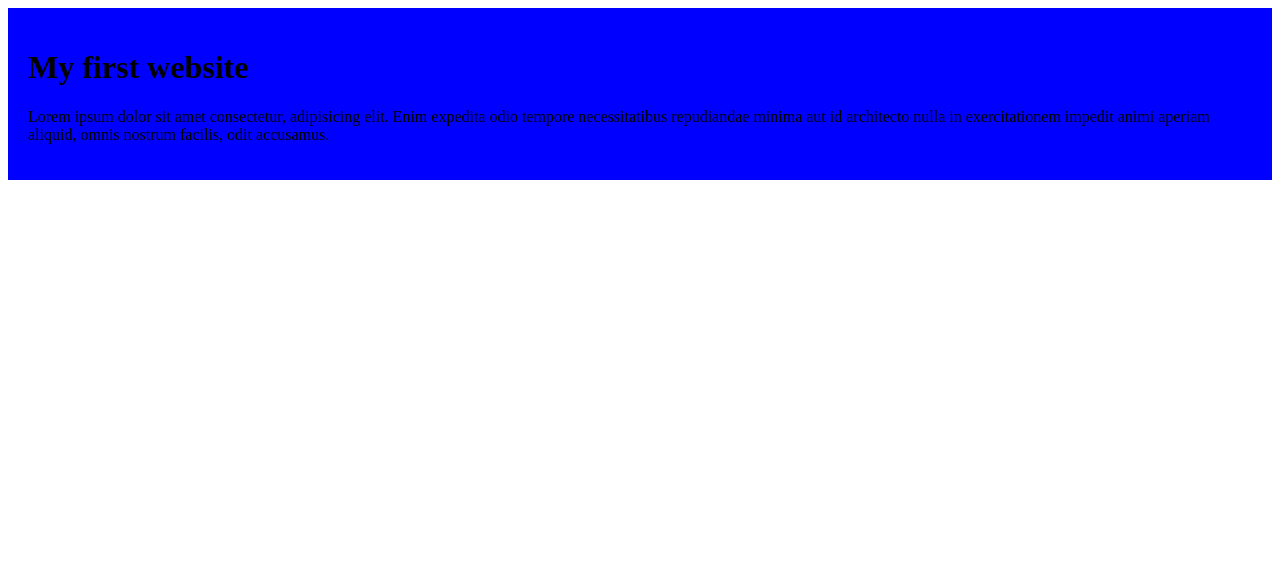
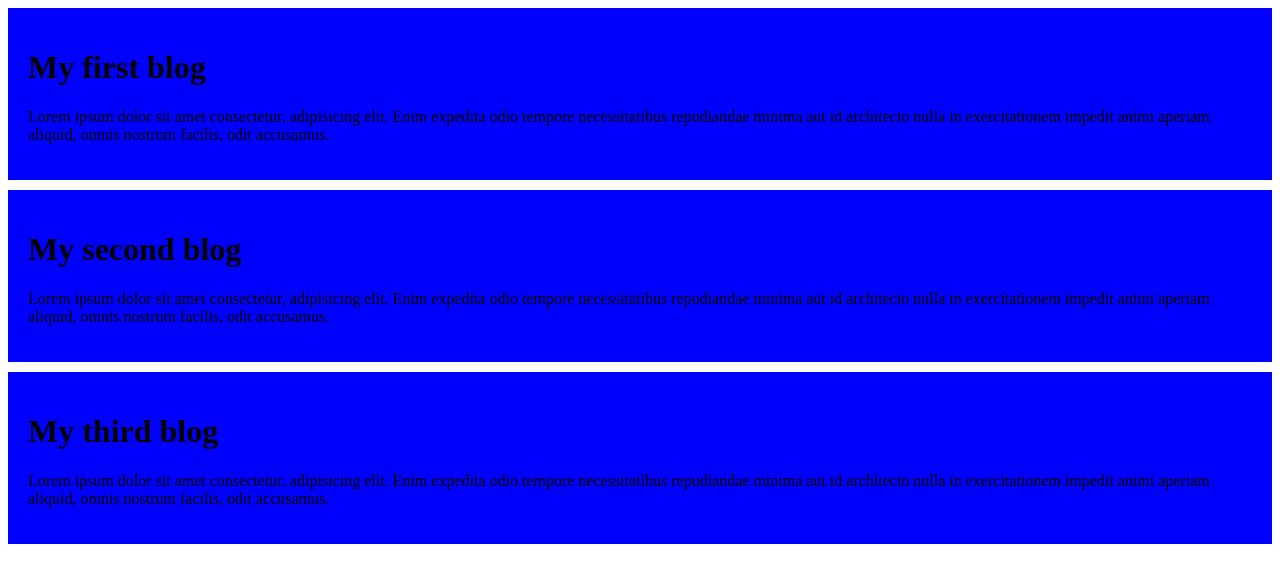
Before and after one commit to nSakib000/new-repos, a plain HTML site: page index.html in a window 1280 px wide. Drawn offline with Linux system fonts and the light colour scheme.

Commit message:
new blogs added

```diff
--- a/Styles/blog.css
+++ b/Styles/blog.css
@@ -1,3 +1,4 @@
 div{background-color: blue;
     padding: 20px;
+    margin-bottom: 10px;
 }
--- a/index.html
+++ b/index.html
@@ -3,12 +3,20 @@
 <head>
     <meta charset="UTF-8">
     <meta name="viewport" content="width=device-width, initial-scale=1.0">
-    <title>Document</title>
+    <title>My First Website</title>
     <link rel="stylesheet" href="Styles/blog.css">
 </head>
 <body>
     <div>
-        <h1>My first website</h1>
+        <h1>My first blog</h1>
+        <p>Lorem ipsum dolor sit amet consectetur, adipisicing elit. Enim expedita odio tempore necessitatibus repudiandae minima aut id architecto nulla in exercitationem impedit animi aperiam aliquid, omnis nostrum facilis, odit accusamus.</p>
+    </div>
+    <div>
+        <h1>My second blog</h1>
+        <p>Lorem ipsum dolor sit amet consectetur, adipisicing elit. Enim expedita odio tempore necessitatibus repudiandae minima aut id architecto nulla in exercitationem impedit animi aperiam aliquid, omnis nostrum facilis, odit accusamus.</p>
+    </div>
+    <div>
+        <h1>My third blog</h1>
         <p>Lorem ipsum dolor sit amet consectetur, adipisicing elit. Enim expedita odio tempore necessitatibus repudiandae minima aut id architecto nulla in exercitationem impedit animi aperiam aliquid, omnis nostrum facilis, odit accusamus.</p>
     </div>
 </body>
```
